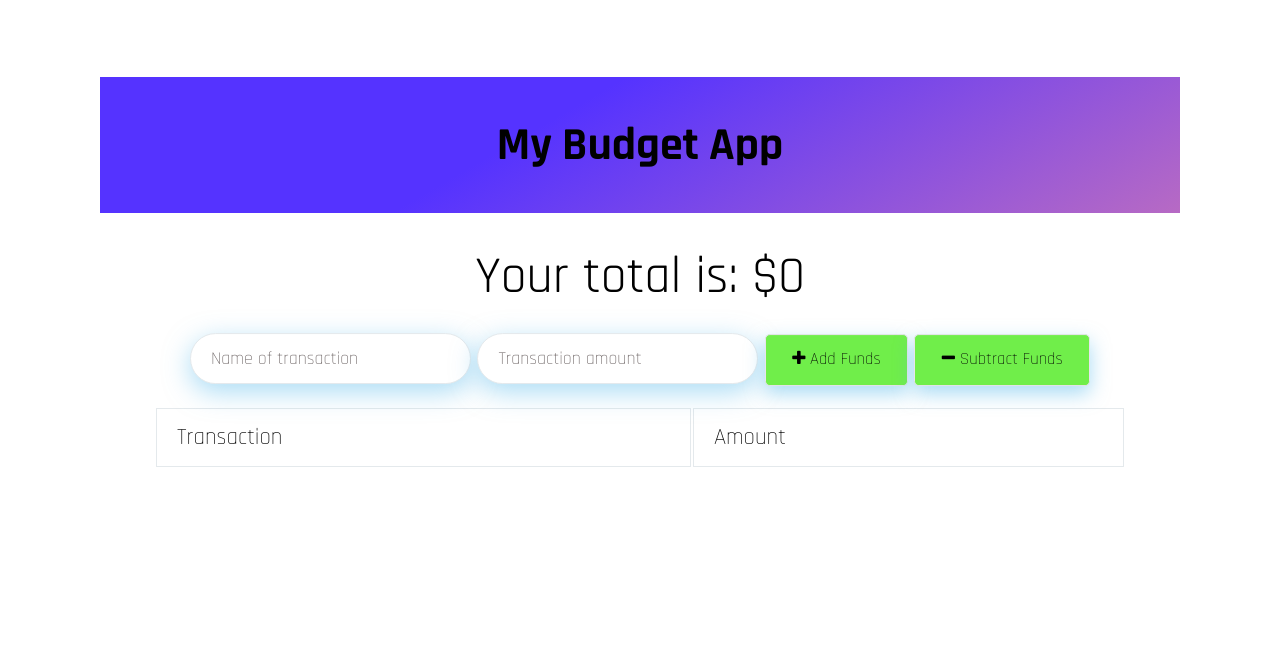
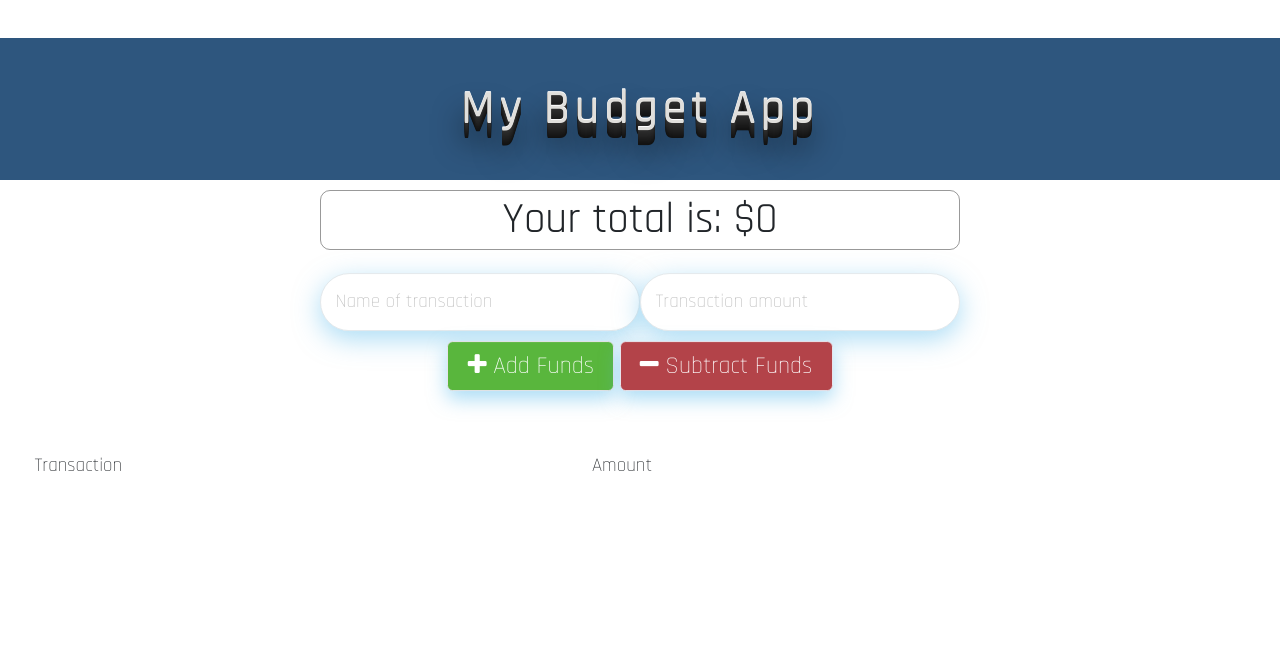
Before and after one commit to loneyb11/budget-tracker-HW, a website: page public/index.html in a window 1280 px wide. Drawn offline with nearby package versions, Linux system fonts and the light colour scheme; no server answers.

Commit message:
css and html edits

```diff
--- a/public/index.html
+++ b/public/index.html
@@ -9,6 +9,7 @@
   <link href="https://fonts.googleapis.com/css2?family=Rajdhani:wght@300;400;500;600;700&display=swap" rel="stylesheet">
 
   <link rel="stylesheet" href="styles.css">
+  <link href="https://cdn.jsdelivr.net/npm/bootstrap@5.0.0-beta2/dist/css/bootstrap.min.css" rel="stylesheet" integrity="sha384-BmbxuPwQa2lc/FVzBcNJ7UAyJxM6wuqIj61tLrc4wSX0szH/Ev+nYRRuWlolflfl" crossorigin="anonymous">
 
   <link rel="manifest" href="/manifest.json">
 
@@ -21,19 +22,28 @@
       <h1>My Budget App</h1>
 
 
-  <div class="container">
+  <div class="container-fluid">
 
 
     <div class="total">
-      <div class="total">Your total is: $<span id="total">0</span></div>
+      <div class="row justify-content-center">
+      <div class="total total-border col-6">Your total is: $<span id="total">0</span></div>
+    </div>
     </div>
 
+
     <div class="form">
-      <input type="text" id="t-name" placeholder="Name of transaction" />
-      <input type="number" min="0" id="t-amount" placeholder="Transaction amount" />
-      <button id="add-btn"><i class="fa fa-plus buttons"></i> Add Funds</button>
-      <button id="sub-btn"><i class="fa fa-minus"></i> Subtract Funds</button>
+      <div class="row justify-content-center">
+      <input class="col-3" type="text" id="t-name" placeholder="Name of transaction" />
+      <input class="col-3" type="number" min="0" id="t-amount" placeholder="Transaction amount" />
+      </div>
+    <div class="row justify-content-center">
+      <div class="buttons">
+      <button class="button-1 btn-lg" id="add-btn"><i class="fa fa-plus buttons"></i> Add Funds</button>
+      <button class="button-2 btn-lg" id="sub-btn"><i class="fa fa-minus"></i> Subtract Funds</button>
       <p class="error"></p>
+      </div>
+    </div>
     </div>
 
     <div class="transactions">
@@ -51,6 +61,7 @@
     <canvas id="myChart"></canvas>
   </div>
 </div>
+<script src="https://cdn.jsdelivr.net/npm/bootstrap@5.0.0-beta2/dist/js/bootstrap.bundle.min.js" integrity="sha384-b5kHyXgcpbZJO/tY9Ul7kGkf1S0CWuKcCD38l8YkeH8z8QjE0GmW1gYU5S9FOnJ0" crossorigin="anonymous"></script>
   <script src="https://cdn.jsdelivr.net/npm/chart.js@2.8.0"></script>
   <script src="db.js"></script>
   <script src="index.js"></script>
--- a/public/styles.css
+++ b/public/styles.css
@@ -11,13 +11,17 @@ body {
 	min-height: 100vh;
 }
 
-.h1 {
-  color: white;
-  font-size: 1.5rem;
+h1 {
+  width: 100%;
+  box-sizing: border-box;
+  padding: 2.2rem;
+  color: #e0dfdc;
+  background-color: rgb(46, 86, 126);
+  letter-spacing: .1em;
+  text-shadow: 0 -1px 0 #fff, 0 1px 0 #2e2e2e, 0 2px 0 #2c2c2c, 0 3px 0 #2a2a2a, 0 4px 0 #282828, 0 5px 0 #262626, 0 6px 0 #242424, 0 7px 0 #222, 0 8px 0 #202020, 0 9px 0 #1e1e1e, 0 10px 0 #1c1c1c, 0 11px 0 #1a1a1a, 0 12px 0 #181818, 0 13px 0 #161616, 0 14px 0 #141414, 0 15px 0 #121212, 0 22px 30px rgba(0, 0, 0, 0.9);
 }
 
 button {
-  font-family: 'Rajdhani', sans-serif;
   font-weight: 100;
   transition: border-color, box-shadow;
   transition-duration: 0.2s;
@@ -26,7 +30,6 @@ button {
   font-size: 0.875rem;
   line-height: 1.75rem;
   border-radius: 0.25rem;
-  background-color: rgb(112, 238, 74);
   color: #000000;
   box-shadow: 0 0.4rem 1.0rem 0 rgba(86, 185, 235, 0.5);
   transform: translateY(-0.1rem);
@@ -34,12 +37,12 @@ button {
   }
 
   input {
-  font-family: 'Rajdhani', sans-serif;
     border-radius: 100px;
     outline: 0;
     font-size: 18px;
     line-height: 1.2;
     font-weight: 300;
+    font-family: 'Rajdhani', sans-serif;
     color: #000000;
     text-rendering: optimizeLegibility;
     transition: border-color, box-shadow;
@@ -59,15 +62,40 @@ button {
   margin-right: 0 auto;
   }
 
+  .button-1 {
+    background-color: rgb(89, 182, 61);
+    color: white;
+  }
+  .button-2 {
+    background-color: rgb(179, 67, 73);
+    color: white;
+  }
+
+  @media (max-width: 576px) {
+    .button-1 {
+    font-size: 1rem;
+    background-color: rgb(89, 182, 61);
+    color: white;
+    }
+  }
+
+  @media (max-width: 576px) {
+    .button-2 {
+    font-size: 1rem;
+    background-color: rgb(179, 67, 73);
+    color: white;
+    }
+  }
+
+
 table {
-  width: 100%;
+  width: 90%;
 }
 
 td, th {
   border: 1px solid #e4e9ec;
   text-align: left;
   padding: 14px 44px 14px 20px;
-  font-family: 'Rajdhani', sans-serif;
   font-weight: 200;
   text-rendering: optimizeLegibility;
 }
@@ -86,8 +114,9 @@ tr:nth-child(even) {
 
 .wrapper {
   margin: 0 auto;
-  max-width: 1080px;
+  max-width: 100%;
   text-align: center;
+  font-family: 'Rajdhani', sans-serif;
   padding-top: 2rem;
   align-items: center;
 }
@@ -95,24 +124,28 @@ tr:nth-child(even) {
 .total {
   font-size: 150%;
   text-decoration: none;
-  font-family: 'Rajdhani', sans-serif;
   font-weight: 400;
+}
+.total .total-border {
+  border: 1px solid rgba(0, 0, 0, 0.4);
+	background: transparent;
+	line-height: 3.0rem;
+  border-radius: 10px;
 }
 
 .form {
   margin-top: 25px;
   width: 100%;
-  font-family: 'Rajdhani', sans-serif;
   font-weight: 200;
 }
+
 
 .transactions {
   text-align: left;
   max-height: 300px;
   overflow: auto;
   width: 90%;
-  margin: 0 auto;
-  font-family: 'Rajdhani', sans-serif;
+  margin-top: 25px;
   font-weight: 200;
 }
 *,
@@ -132,7 +165,7 @@ input {
   transition: border-color, box-shadow;
   transition-duration: 0.4s;
   border: 1px solid #e4e9ec;
-  padding: 14px 44px 14px 20px;
+  padding: 14px 20px 14px 20px;
 }
 
 input::-webkit-input-placeholder {
@@ -144,11 +177,85 @@ input:focus {
   box-shadow: 0 0 0 3px #d5ecfb;
 }
 
-h1 {
-  margin-left: 0 auto;
-  margin-right: 0 auto;
-  background-color: #5632ff;
-  box-sizing: border-box;
-  padding: 2rem;
-  background: linear-gradient(150deg, #53f 40%, #b76ac4 100%);
+/* Form - Bootstrap Override */
+.btn-lg,
+.btn-group-lg > .btn {
+  margin-top: 10px;
+	line-height: 1.2;
 }
+
+/* Form - iOS Override */
+input[type="text"],
+input[type="password"],
+input[type="datetime"],
+input[type="datetime-local"],
+input[type="date"],
+input[type="month"],
+input[type="time"],
+input[type="week"],
+input[type="number"],
+input[type="email"],
+input[type="url"],
+input[type="search"],
+input[type="tel"],
+input[type="color"],
+textarea {
+	-webkit-appearance: none;
+}
+
+.form-control::-webkit-input-placeholder,
+input[type="text"]::-webkit-input-placeholder,
+input[type="password"]::-webkit-input-placeholder,
+input[type="datetime"]::-webkit-input-placeholder,
+input[type="datetime-local"]::-webkit-input-placeholder,
+input[type="date"]::-webkit-input-placeholder,
+input[type="month"]::-webkit-input-placeholder,
+input[type="time"]::-webkit-input-placeholder,
+input[type="week"]::-webkit-input-placeholder,
+input[type="number"]::-webkit-input-placeholder,
+input[type="email"]::-webkit-input-placeholder,
+input[type="url"]::-webkit-input-placeholder,
+input[type="search"]::-webkit-input-placeholder,
+input[type="tel"]::-webkit-input-placeholder,
+input[type="color"]::-webkit-input-placeholder,
+textarea::-webkit-input-placeholder {
+	color: #bdbdbd;
+}
+
+.form-control::-moz-placeholder,
+input[type="text"]::-moz-placeholder,
+input[type="password"]::-moz-placeholder,
+input[type="datetime"]::-moz-placeholder,
+input[type="datetime-local"]::-moz-placeholder,
+input[type="date"]::-moz-placeholder,
+input[type="month"]::-moz-placeholder,
+input[type="time"]::-moz-placeholder,
+input[type="week"]::-moz-placeholder,
+input[type="number"]::-moz-placeholder,
+input[type="email"]::-moz-placeholder,
+input[type="url"]::-moz-placeholder,
+input[type="search"]::-moz-placeholder,
+input[type="tel"]::-moz-placeholder,
+input[type="color"]::-moz-placeholder,
+textarea::-moz-placeholder {
+	color: #bdbdbd;
+}
+
+.form-control:-ms-input-placeholder,
+input[type="text"]:-ms-input-placeholder,
+input[type="password"]:-ms-input-placeholder,
+input[type="datetime"]:-ms-input-placeholder,
+input[type="datetime-local"]:-ms-input-placeholder,
+input[type="date"]:-ms-input-placeholder,
+input[type="month"]:-ms-input-placeholder,
+input[type="time"]:-ms-input-placeholder,
+input[type="week"]:-ms-input-placeholder,
+input[type="number"]:-ms-input-placeholder,
+input[type="email"]:-ms-input-placeholder,
+input[type="url"]:-ms-input-placeholder,
+input[type="search"]:-ms-input-placeholder,
+input[type="tel"]:-ms-input-placeholder,
+input[type="color"]:-ms-input-placeholder,
+textarea:-ms-input-placeholder {
+	color: #bdbdbd;
+}
```
